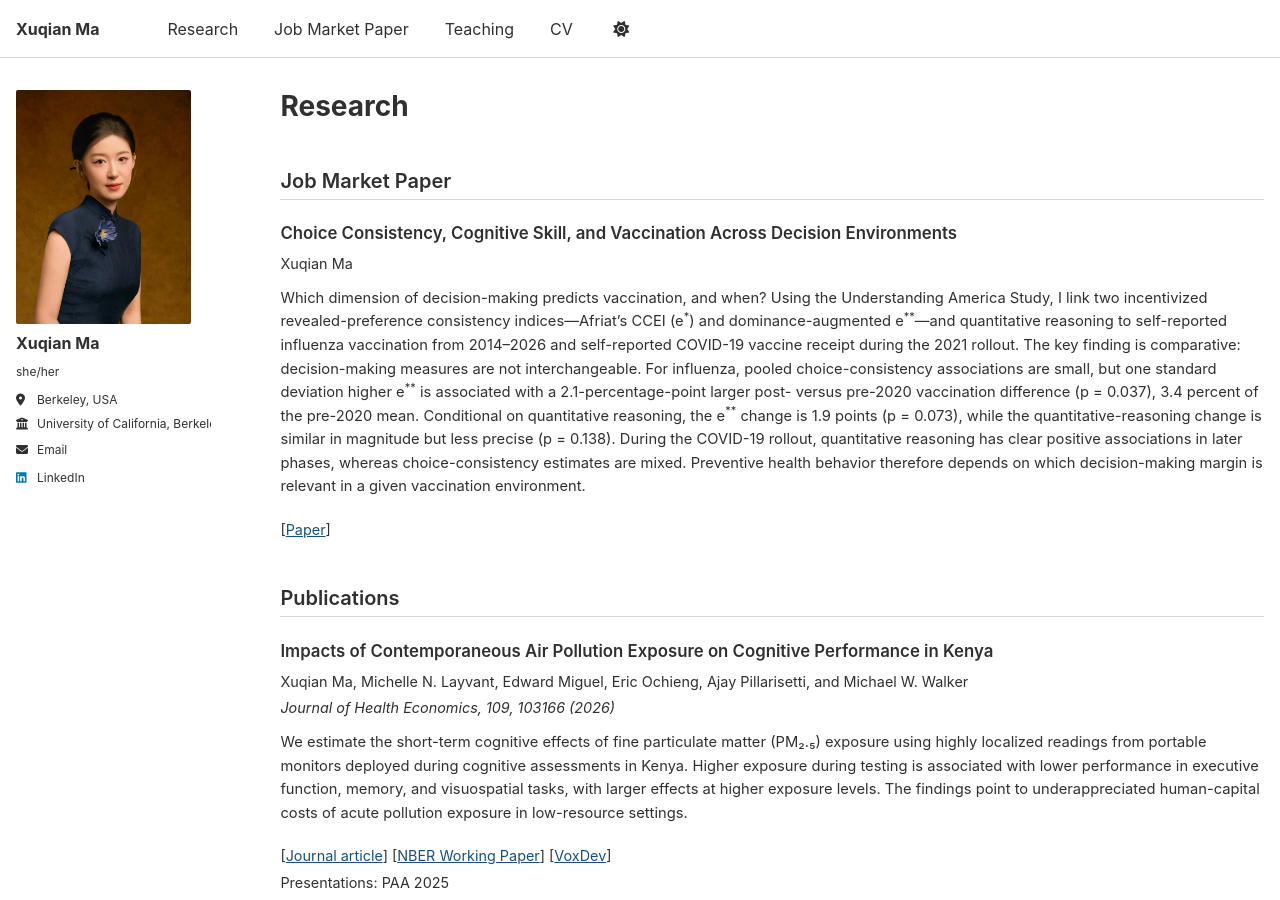
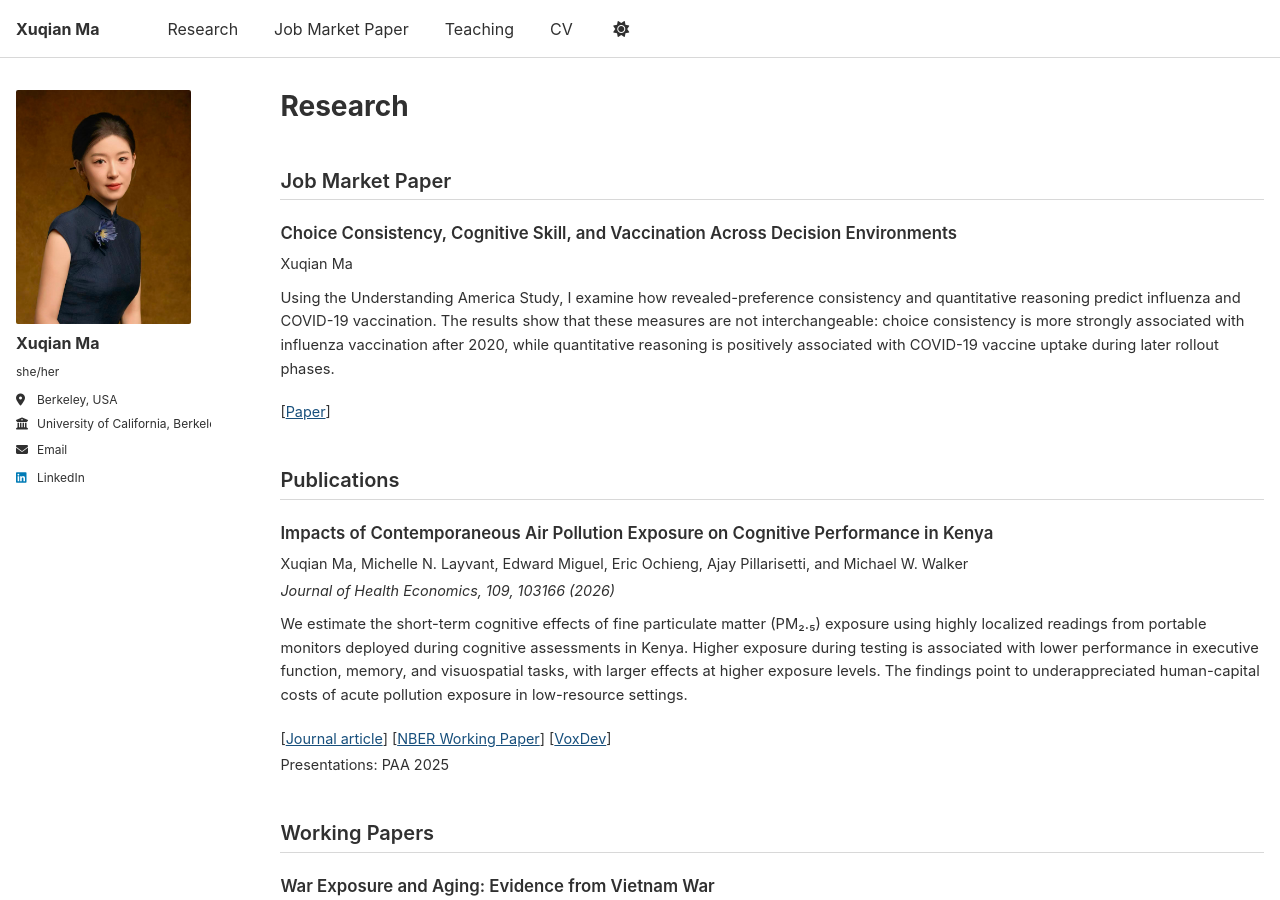
Before and after one commit to xuqianma0718/xuqianma0718.github.io, a Jekyll site: the page built from _pages/publications.md, in a window 1280 px wide and 900 px high. Built offline with Jekyll 4.4.1, drawn with Linux system fonts in a browser that asks for light colours; a script that is not in the unit is left out.

Commit message:
Shorten job market paper research summary

```diff
--- a/_publications/economic-rationality-preventive-health.md
+++ b/_publications/economic-rationality-preventive-health.md
@@ -5,7 +5,7 @@ category: jmp
 permalink: /job-market-paper/
 authors: "Xuqian Ma"
 excerpt: >-
-  Which dimension of decision-making predicts vaccination, and when? Using the Understanding America Study, I link two incentivized revealed-preference consistency indices—Afriat’s CCEI (e<sup>*</sup>) and dominance-augmented e<sup>**</sup>—and quantitative reasoning to self-reported influenza vaccination from 2014–2026 and self-reported COVID-19 vaccine receipt during the 2021 rollout. The key finding is comparative: decision-making measures are not interchangeable. For influenza, pooled choice-consistency associations are small, but one standard deviation higher e<sup>**</sup> is associated with a 2.1-percentage-point larger post- versus pre-2020 vaccination difference (p = 0.037), 3.4 percent of the pre-2020 mean. Conditional on quantitative reasoning, the e<sup>**</sup> change is 1.9 points (p = 0.073), while the quantitative-reasoning change is similar in magnitude but less precise (p = 0.138). During the COVID-19 rollout, quantitative reasoning has clear positive associations in later phases, whereas choice-consistency estimates are mixed. Preventive health behavior therefore depends on which decision-making margin is relevant in a given vaccination environment.
+  Using the Understanding America Study, I examine how revealed-preference consistency and quantitative reasoning predict influenza and COVID-19 vaccination. The results show that these measures are not interchangeable: choice consistency is more strongly associated with influenza vaccination after 2020, while quantitative reasoning is positively associated with COVID-19 vaccine uptake during later rollout phases.
 links: '[<a href="https://drive.google.com/file/d/1ESH1mfeyLT2o0S_KOM31vUQRauDfi9tb/view?usp=sharing" target="_blank" rel="noopener">Paper</a>]'
 share: false
 comments: false
```
